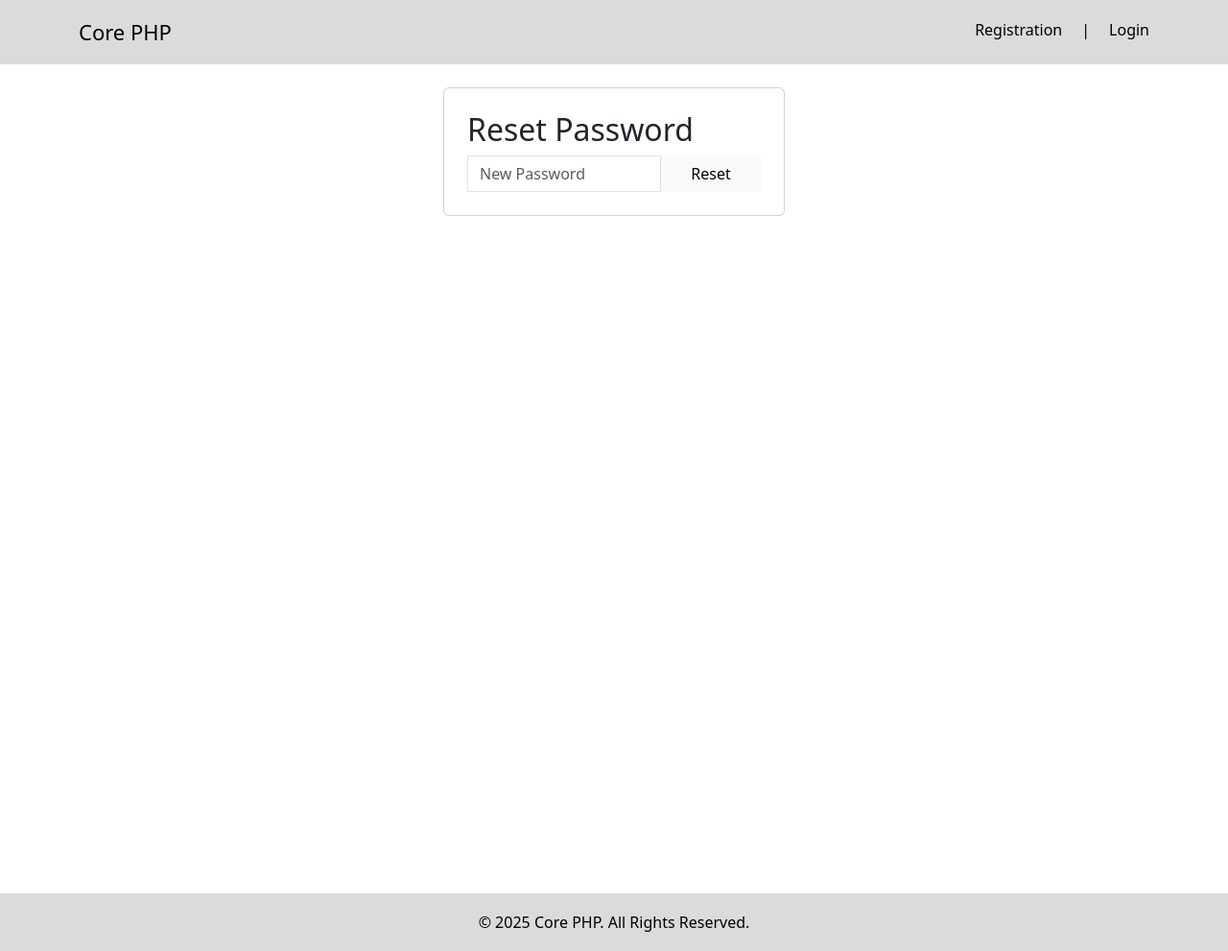
After one commit to shivprogrammer2023/core-php, a PHP site: page /reset-password.php in a window 1280 px wide. The commit adds this page. Shown: the whole page at 96% size. Run offline with PHP 8.4, Linux system fonts and the light colour scheme; a user stored in the database is signed in.

Commit message:
4. A "Forgot Password" feature that allows users to reset their passwords via email (Consider email OTP as static 1111).

```diff
--- a/admin/sidebar.php
+++ b/admin/sidebar.php
@@ -3,6 +3,6 @@
     <!-- <a href="#">🏠 Home</a> -->
     <a href="user-list.php">📊 Users </a>
     <a href="product-list.php">🧾 Products </a>
-    <a href="#">⚙️ Settings</a>
+    <a href="settings.php">⚙️ Settings</a>
     <a href="logout.php">🚪 Logout</a>
 </div>
--- a/login.php
+++ b/login.php
@@ -72,6 +72,9 @@ if (isset($_POST['login'])) {
                     <div class="card-footer text-muted text-center">
                         if you don't have an account? <a href="registration.php">Registration</a>
                     </div>
+                    <div class="card-footer text-muted text-center">
+                       Forgot Password <a href="forgot-password.php">Click </a>
+                    </div>
                 </div>
             </div>
         </div>
--- a/registration.php
+++ b/registration.php
@@ -85,7 +85,7 @@ if (isset($_POST['register'])) {
                         </form>
                     </div>
                     <div class="card-footer text-muted text-center">
-                        Already have an account? <a href="login.php">Login here</a>
+                        Already have an account? <a href="login.php">Login</a>
                     </div>
                 </div>
             </div>
--- /dev/null
+++ b/reset-password.php
@@ -0,0 +1,55 @@
+<?php
+// Header include here..
+include './include/header.php';
+require_once './db.php';
+session_start();
+
+if (!isset($_SESSION['reset_email'])) {
+    header("Location: forgot-password.php");
+    exit;
+}
+
+$msg = "";
+
+if ($_SERVER['REQUEST_METHOD'] === 'POST') {
+    $new_password = password_hash(trim($_POST['password']), PASSWORD_BCRYPT);
+    $email = $_SESSION['reset_email'];
+
+    $stmt = $conn->prepare("UPDATE users SET password = ? WHERE email = ?");
+    $stmt->bind_param("ss", $new_password, $email);
+
+    if ($stmt->execute()) {
+        unset($_SESSION['reset_email']);
+        $msg = "Password reset successfully <a href='login.php'>Login </a> ";
+    } else {
+        $msg = "Failed to reset password.";
+    }
+}
+?>
+
+<div class="container vh-100 my-4">
+<div class="main">
+
+    <div class="content">
+        <div class="row">
+            <div class="col-md-4"> </div>
+            <div class="col-md-4">
+                <div class="card p-4">
+                    <form method="post">
+                        <h2>Reset Password</h2>
+                        <div class="form-group d-flex">
+                            <input type="password" name="password" placeholder="New Password" class="form-control" style="border-radius:0px;" required>
+                            <button type="submit" class="btn btn-light btn-light" style="width:150px; border-radius:0px;">Reset</button>
+                        </div>
+                        <span style="color:red;"> <?= $msg ?></span>
+                    </form>
+                </div>
+            </div>
+            <div class="col-md-4">
+            </div>
+        </div>
+    </div>
+</div>
+</div>
+
+<?php include './include/footer.php'; ?>
```
Also changed, not shown: admin/settings.php (added, +30 -0 lines), forgot-password.php (+57 -0 lines), verify-otp.php (added, +53 -0 lines).
